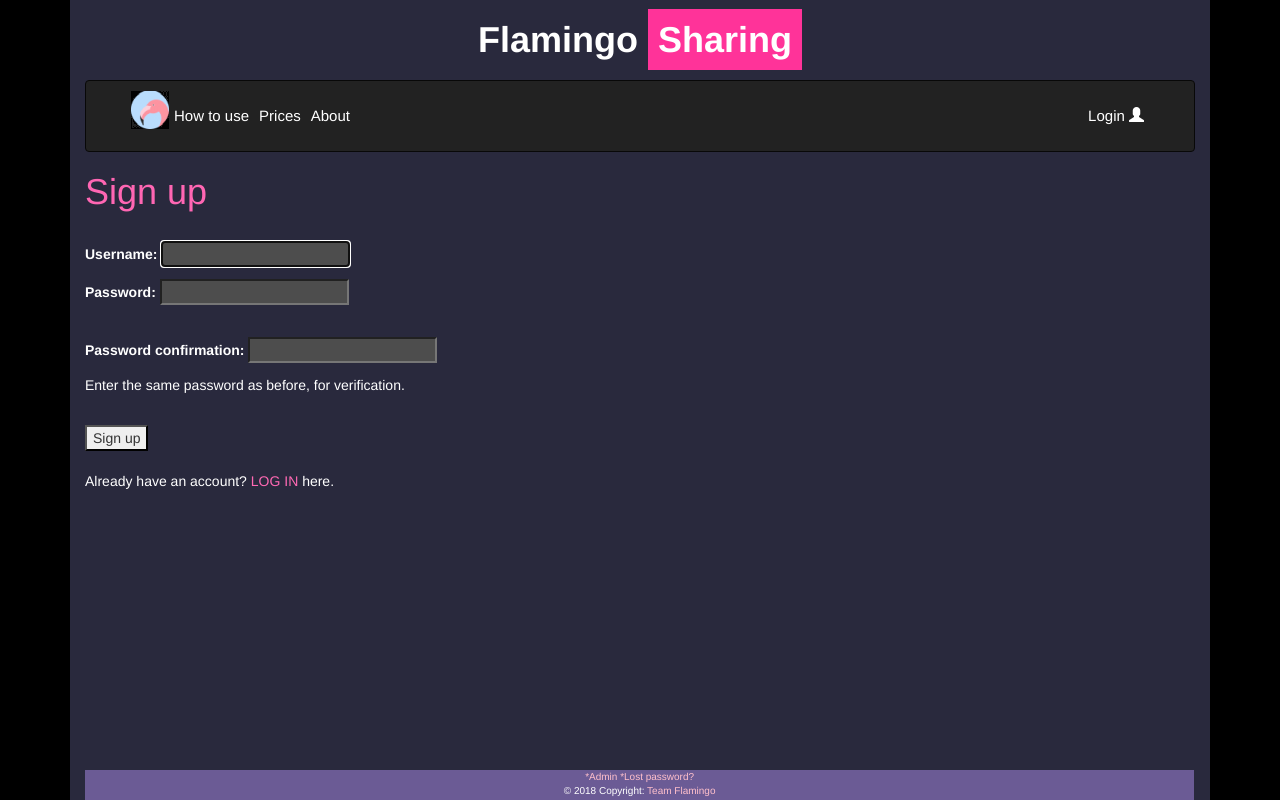
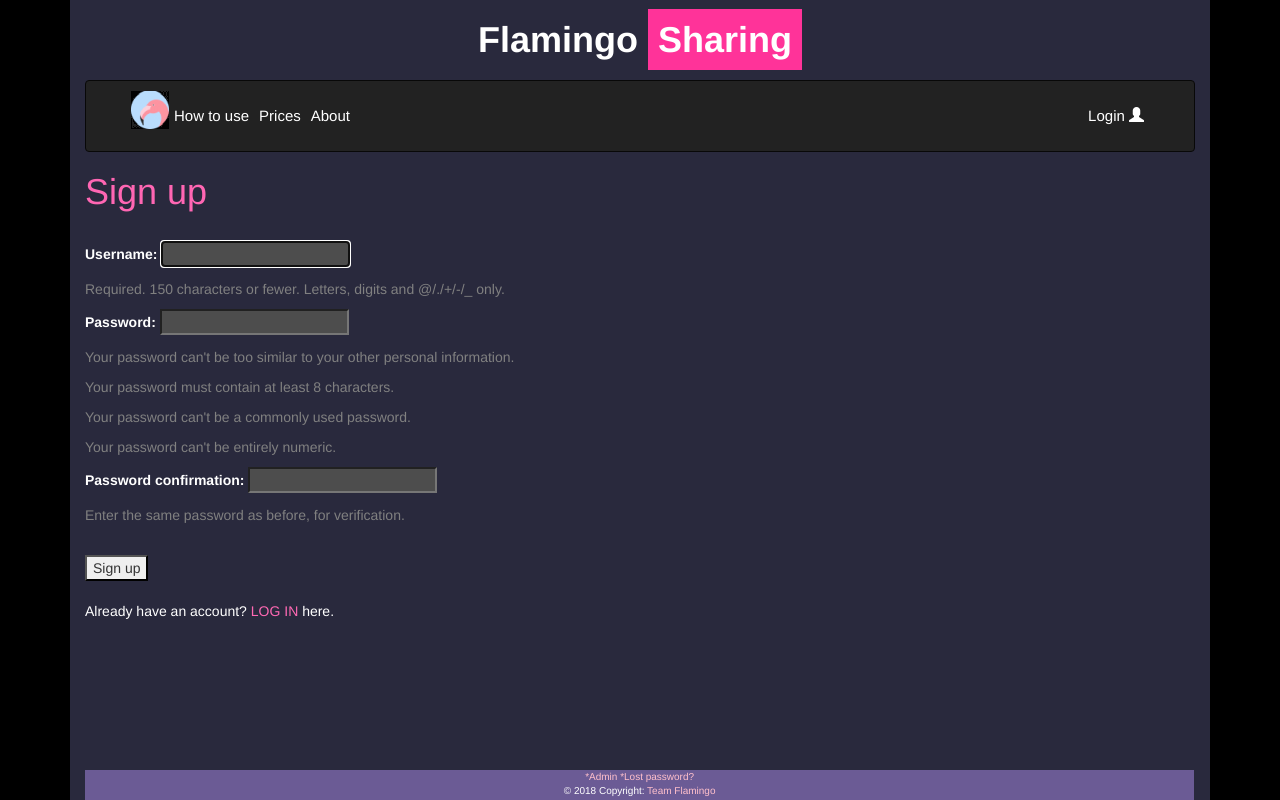
Before and after one commit to Gr4nts/FlamingoCarShare, a Django app: page /signup/ in a window 1280 px wide. Run offline with Django 3.2, Linux system fonts and the light colour scheme; some libraries are stand-ins or nearby versions.

Commit message:
fixed signup page

```diff
--- a/flamingo/templates/signup.html
+++ b/flamingo/templates/signup.html
@@ -8,11 +8,14 @@
     <form method="post">
         {% csrf_token %}
         <p><label for="id_username">Username:</label> <input type="text" name="username" maxlength="150" autofocus required id="id_username"></p>
+        <p style="color: grey;">Required. 150 characters or fewer. Letters, digits and @/./+/-/_ only.</p>
         <p><label for="id_password1">Password:</label> <input type="password" name="password1" required id="id_password1"></p>
-        <br>
+        <p style="color: grey;">Your password can't be too similar to your other personal information.</p>
+        <p style="color: grey;">Your password must contain at least 8 characters.</p>
+        <p style="color: grey;">Your password can't be a commonly used password.</p>
+        <p style="color: grey;">Your password can't be entirely numeric.</p>
         <p><label for="id_password2">Password confirmation:</label> <input type="password" name="password2" required id="id_password2">
-        <br>
-        <p>Enter the same password as before, for verification.</p>
+        <p style="color: grey;">Enter the same password as before, for verification.</p>
         <br>
         <button type="submit">Sign up</button>
     </form>
```
Also changed, not shown: flamingo/db.sqlite3.
